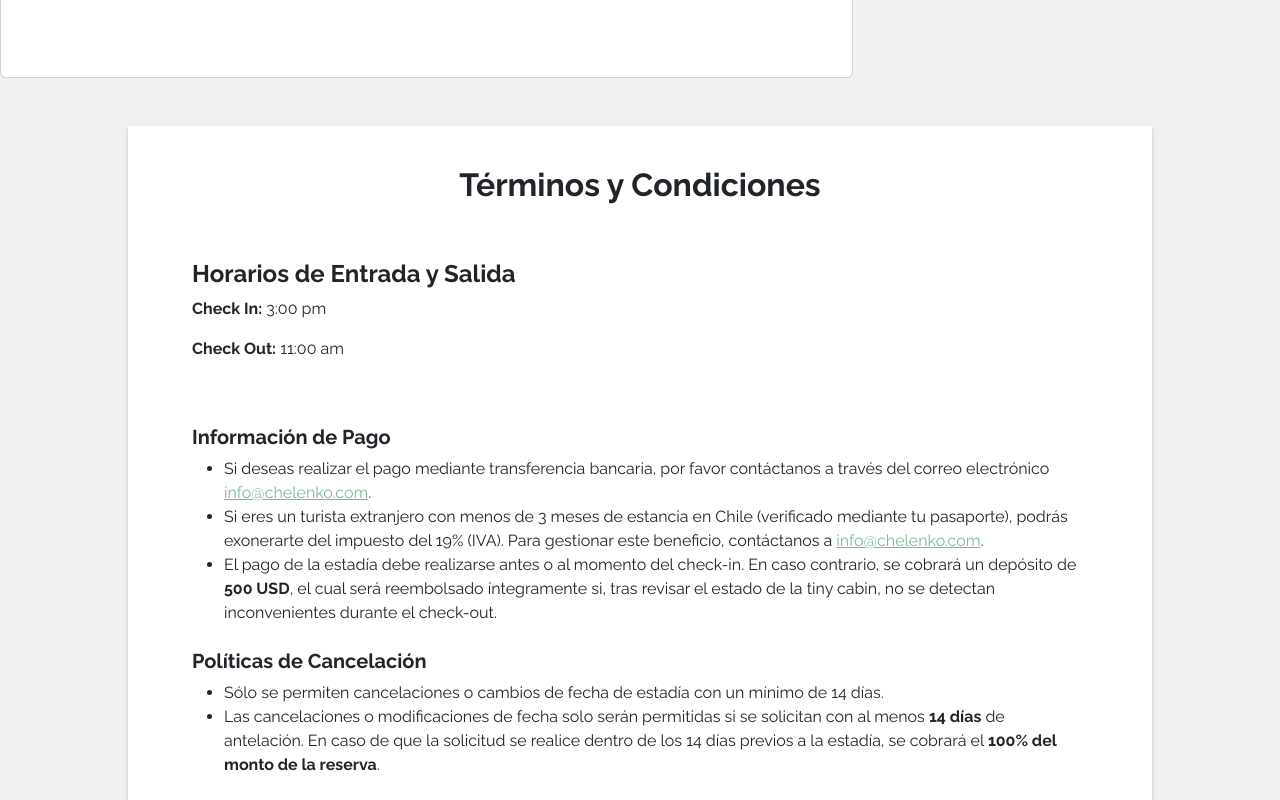
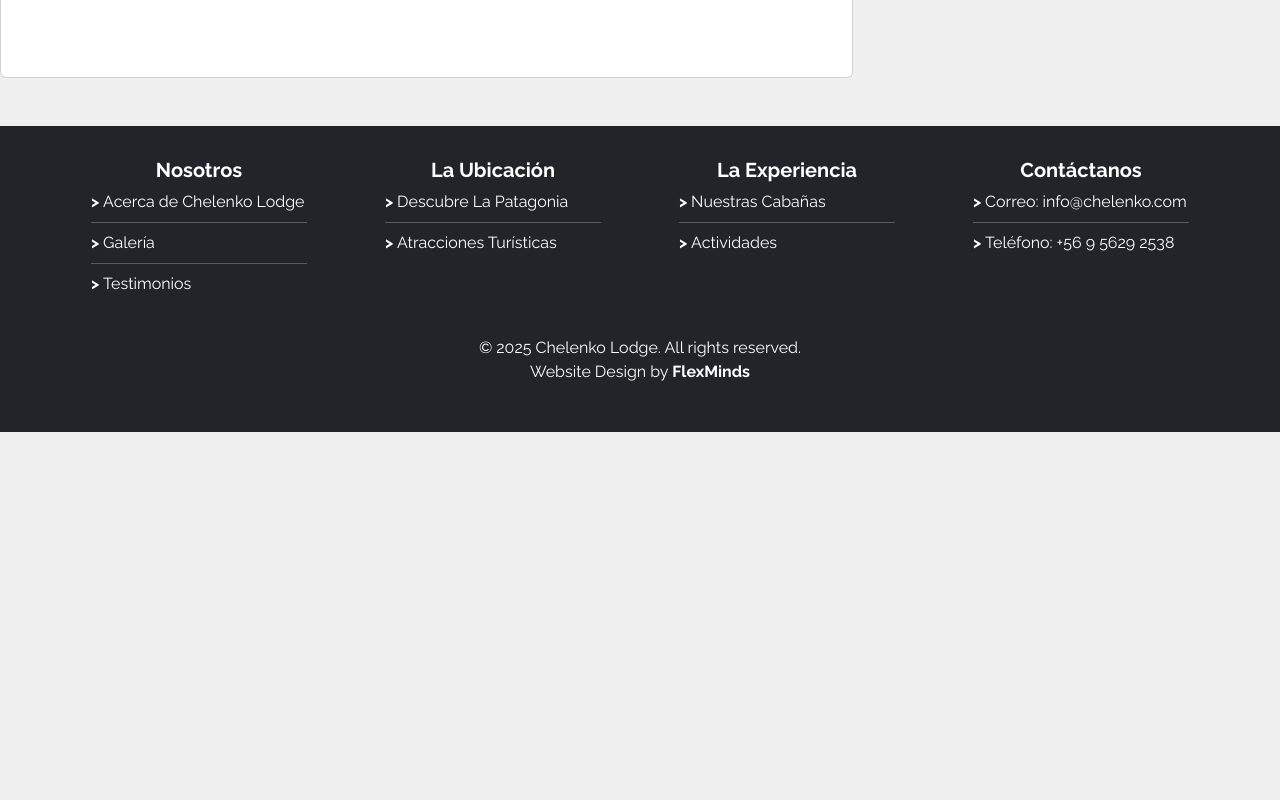
Before and after one commit to TacMoralesGen/frontend-sitioWebOta, a React (Vite) app: page /reservar in a window 1280 px wide. Shown: the part 1340-2140 px from the top of the page. After the commit the page ends 1772 px from the top, so only its background shows below. Built offline with nearby package versions, Linux system fonts and the light colour scheme.

Commit message:
Revert "términos y condiciones agregados a reservar y checkout ready"

```diff
--- a/src/components/Map/Map.jsx
+++ b/src/components/Map/Map.jsx
@@ -32,7 +32,7 @@ const SectionMap = () => {
                   <li>Continúe por otros 163 kms hasta llegar a Chelenko Lodge.</li>
                 </ul>
                 <a
-                  href="https://www.google.com/maps/dir//Chelenko+Lodge,+Chile"
+                  href="https://www.google.com/maps/dir/Aeródromo+Balmaceda,+Coyhaique,+Aysén/Chelenko+Lodge"
                   className="btn btn-primary rounded-pill btn-custom text-white px-3"
                   target="_blank"
                   rel="noopener noreferrer">
--- a/src/components/Terms-conditions/TermsConditions.css
+++ /dev/null
@@ -1,12 +0,0 @@
-
-.cancel{
-    text-align: left;
-}
-
-.payment{
-    text-align: left;
-}
-
-.schedules{
-    text-align: left;
-}
--- a/src/components/Terms-conditions/TermsConditions.jsx
+++ b/src/components/Terms-conditions/TermsConditions.jsx
@@ -1,73 +1,9 @@
-import React from "react";
-import "./TermsConditions.css"
+import './TermsConditions.css';
+
 const TermsConditions = () => {
-  return (
-    <section className="card-container my-5 bg-white">
-      <div className="row">
-        <div className="col-12 text-center mb-4">
-          <h2><strong>Términos y Condiciones</strong></h2>
-        </div>
-      </div>
-      <div className="row p-4">
-        <div className="col-12">
-          <div className="schedules">
-            <h4><strong>Horarios de Entrada y Salida</strong></h4>
-            <p>
-              <strong>Check In:</strong> 3:00 pm
-            </p>
-            <p>
-              <strong>Check Out:</strong> 11:00 am
-            </p>
-          </div>
-        </div>
-      </div>
-      <div className="row">
-        <div className="col-12">
-          <div className="p-4">
-            <section className="payment mb-4">
-              <h5><strong>Información de Pago</strong></h5>
-              <ul className="list">
-                <li>
-                  Si deseas realizar el pago mediante transferencia bancaria, por
-                  favor contáctanos a través del correo electrónico{" "}
-                  <a href="mailto:info@chelenko.com" target="_blank">info@chelenko.com</a>.
-                </li>
-                <li>
-                  Si eres un turista extranjero con menos de 3 meses de estancia en
-                  Chile (verificado mediante tu pasaporte), podrás exonerarte del
-                  impuesto del 19% (IVA). Para gestionar este beneficio, contáctanos
-                  a <a href="mailto:info@chelenko.com" target="_blank">info@chelenko.com</a>.
-                </li>
-                <li>
-                  El pago de la estadía debe realizarse antes o al momento del
-                  check-in. En caso contrario, se cobrará un depósito de{" "}
-                  <strong>500 USD</strong>, el cual será reembolsado íntegramente si,
-                  tras revisar el estado de la tiny cabin, no se detectan
-                  inconvenientes durante el check-out.
-                </li>
-              </ul>
-            </section>
-            <section className="cancel">
-              <h5><strong>Políticas de Cancelación</strong></h5>
-              <ul className="list">
-                <li>
-                  Sólo se permiten cancelaciones o cambios de fecha de estadía con un
-                  mínimo de 14 días.
-                </li>
-                <li>
-                  Las cancelaciones o modificaciones de fecha solo serán permitidas
-                  si se solicitan con al menos <strong>14 días</strong> de
-                  antelación. En caso de que la solicitud se realice dentro de los 14
-                  días previos a la estadía, se cobrará el{" "}
-                  <strong>100% del monto de la reserva</strong>.
-                </li>
-              </ul>
-            </section>
-          </div>
-        </div>
-      </div>
-    </section>
-  );
-};
+    return (
+        <></>
+    )
+}
 
 export default TermsConditions;
--- a/src/views/Checkout/Checkout.jsx
+++ b/src/views/Checkout/Checkout.jsx
@@ -5,7 +5,6 @@ import ReserveDetails from "../../components/ReserveDetails/ReserveDetails";
 import ReserveResume from "../../components/ReserveResume/ReserveResume";
 import Footer from "../../components/Footer/Footer";
 import ContactInformationForm from "../../components/Contact-information-form/ContactInformationForm";
-import TermsConditions from "../../components/Terms-conditions/TermsConditions";
 
 const Checkout = () => {
   const [habitaciones, setHabitaciones] = useState([
@@ -112,7 +111,6 @@ const Checkout = () => {
         </div>
         <ContactInformationForm />
       </div>
-      <TermsConditions />
       <Footer />
     </>
   );
--- a/src/views/Reserve/Reserve.jsx
+++ b/src/views/Reserve/Reserve.jsx
@@ -3,7 +3,6 @@ import Header from "../../components/Header/Header";
 import SelectDates from "../../components/Select-dates/SelectDates";
 import SelectCabins from "../../components/Select-cabins/SelectCabins";
 import ReserveResume from "../../components/ReserveResume/ReserveResume";
-import TermsConditions from "../../components/Terms-conditions/TermsConditions";
 import Footer from "../../components/Footer/Footer";
 
 
@@ -15,7 +14,6 @@ const Reserve = () => {
       <SelectCabins />
       {/* <ReserveResume/> */}
       {/* <ReserveResume habitaciones={} totalAdultos={} totalNinos={} serviciosAdicionales={} totalReserva={} /> */}
-      <TermsConditions />
       <Footer />
     </>
   );
```
